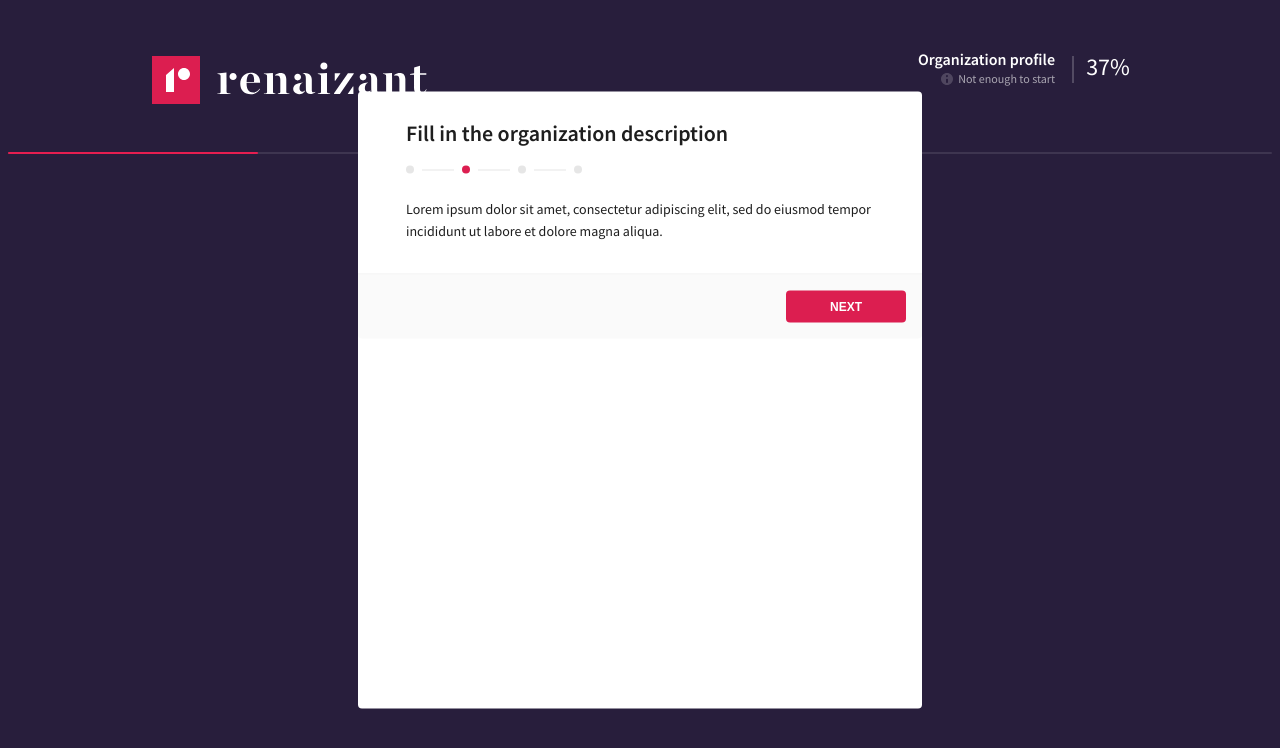
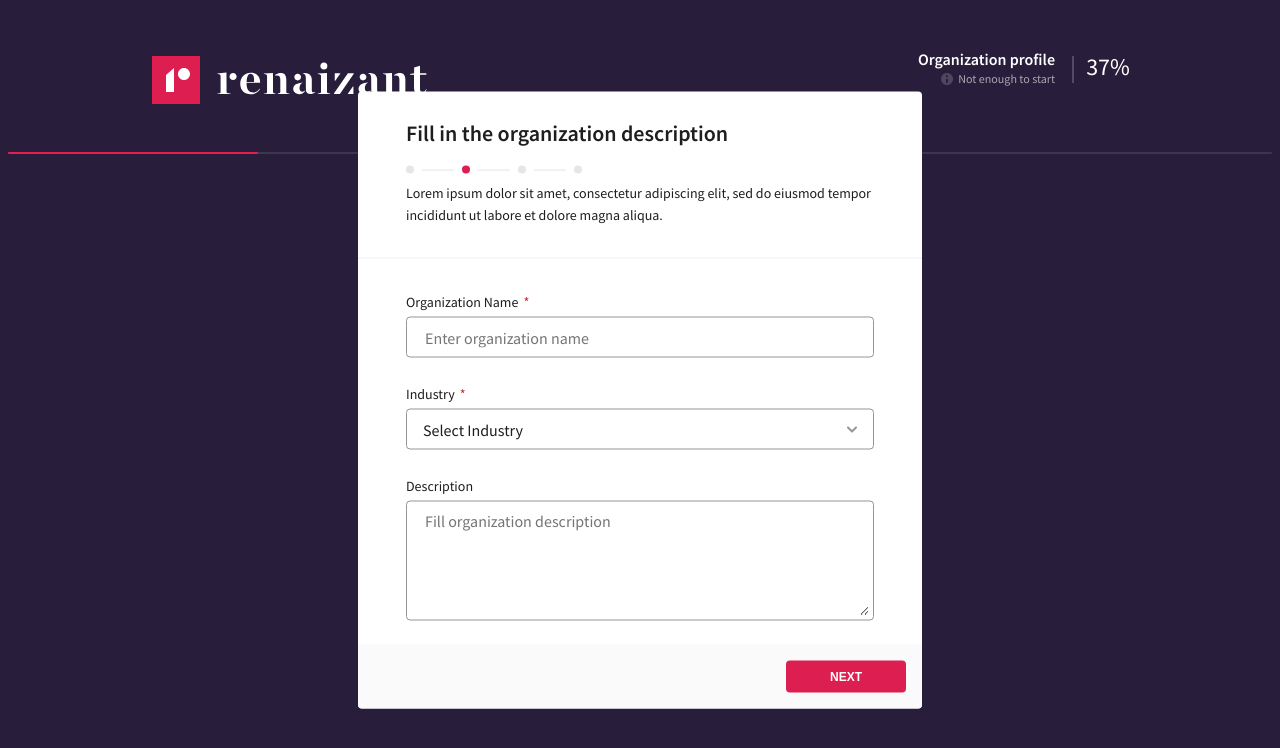
Before and after one commit to sonicpro/renaizant, an Angular app: page /wizard in a window 1280 px wide. Both pictures are taken after a click on the button "NEXT". Shown: the top 748 px of the page. Built offline with nearby package versions, Linux system fonts and the light colour scheme.

Commit message:
Completed org-step-two component.

```diff
--- a/src/app/wizard/steps/org-step-one/org-step-one.component.html
+++ b/src/app/wizard/steps/org-step-one/org-step-one.component.html
@@ -1,7 +1,7 @@
 <div class="card-body">
-  <dl class="dropdown required">
+  <dl class="input required">
     <dt class="input-label">
-      <label autocapitalize="off" maxlength="100" required="required" for="language">{{ languageLabel }}</label>
+      <label autocapitalize="off" maxlength="100" required="required">{{ languageLabel }}</label>
     </dt>
     <dd>
       <div class="container">
@@ -17,9 +17,9 @@
       </ul>
     </dd>
   </dl>
-  <dl class="dropdown required last-in-group">
+  <dl class="input required last-in-group">
     <dt class="input-label">
-      <label autocapitalize="off" maxlength="100" required="required" for="language">{{ timeZonesLabel }}</label>
+      <label autocapitalize="off" maxlength="100" required="required">{{ timeZonesLabel }}</label>
     </dt>
     <dd>
       <div class="container">
@@ -36,10 +36,10 @@
     </dd>
   </dl>
   <p class="title-copy">{{ subTitle }}</p>
-  <div class="half-size-inputs">
-    <dl class="dropdown required half-size">
+  <div class="half-width-inputs">
+    <dl class="input required half-width">
       <dt class="input-label">
-        <label autocapitalize="off" maxlength="100" required="required" for="language">{{ workHoursStartLabel }}</label>
+        <label autocapitalize="off" maxlength="100" required="required">{{ workHoursStartLabel }}</label>
       </dt>
       <dd>
         <div class="container">
@@ -58,9 +58,9 @@
         </div>
       </dd>
     </dl>
-    <dl class="dropdown required half-size">
+    <dl class="input required half-width">
       <dt class="input-label">
-        <label autocapitalize="off" maxlength="100" required="required" for="language">{{ workHoursEndLabel }}</label>
+        <label autocapitalize="off" maxlength="100" required="required">{{ workHoursEndLabel }}</label>
       </dt>
       <dd>
         <div class="container">
--- a/src/app/wizard/steps/org-step-one/org-step-one.component.ts
+++ b/src/app/wizard/steps/org-step-one/org-step-one.component.ts
@@ -28,7 +28,9 @@ export class OrgStepOneComponent {
   workHoursEndExpanded = false;
 
   timePickerMock = [
-    '12:00 AM', '1:00 AM', '2:00 AM', '3:00 AM', '4:00 AM', '5:00 AM', '6:00 AM', '7:00 AM', '8:00 AM', '9:00 AM', '10:00 AM', '11:00 AM',
-    '12:00 PM', '1:00 PM', '2:00 PM', '3:00 PM', '4:00 PM', '5:00 PM', '6:00 PM', '7:00 PM', '8:00 PM', '9:00 PM', '10:00 PM', '11:00 PM'
+    '12:00 AM', '1:00 AM', '2:00 AM', '3:00 AM', '4:00 AM', '5:00 AM',
+    '6:00 AM', '7:00 AM', '8:00 AM', '9:00 AM', '10:00 AM', '11:00 AM',
+    '12:00 PM', '1:00 PM', '2:00 PM', '3:00 PM', '4:00 PM', '5:00 PM',
+    '6:00 PM', '7:00 PM', '8:00 PM', '9:00 PM', '10:00 PM', '11:00 PM'
   ];
 }
--- a/src/app/wizard/steps/org-step-two/org-step-two.component.html
+++ b/src/app/wizard/steps/org-step-two/org-step-two.component.html
@@ -1 +1,36 @@
-<p>org-step-two works!</p>
+<div class="card-body">
+  <dl class="input required">
+    <dt class="input-label">
+      <label autocapitalize="off" maxlength="100" required="required" for="organization-name">{{ organizationNameLabel }}</label>
+    </dt>
+    <dd>
+      <input id="organization-name" [placeholder]="organizationNameHint" type="text" />
+    </dd>
+  </dl>
+  <dl class="input required">
+    <dt class="input-label">
+      <label autocapitalize="off" maxlength="100" required="required">{{ industryLabel }}</label>
+    </dt>
+    <dd>
+      <div class="container">
+        <div #industrySelected>{{ industryHint }}</div>
+        <div class="dropdown-toggle" (click)="industriesExpanded=true"></div>
+      </div>
+      <ul class="drawer" *ngIf="industriesExpanded">
+        <li *ngFor="let industry of industries">
+          <a href="#" (click)="industrySelected.innerText=$event.target.innerText; industriesExpanded=false; $event.preventDefault();">
+            {{ industry }}
+          </a>
+        </li>
+      </ul>
+    </dd>
+  </dl>
+  <dl class="input">
+    <dt class="input-label">
+      <label autocapitalize="off" maxlength="100" required="required" for="organization-name">{{ descriptionLabel }}</label>
+    </dt>
+    <dd class="text-area">
+      <textarea rows="5" cols="50" [placeholder]="descriptionHint"></textarea>
+    </dd>
+  </dl>
+</div>
--- a/src/app/wizard/steps/org-step-two/org-step-two.component.ts
+++ b/src/app/wizard/steps/org-step-two/org-step-two.component.ts
@@ -1,15 +1,24 @@
-import { Component, OnInit } from '@angular/core';
+import { Component } from '@angular/core';
 
 @Component({
   selector: 'ren-org-step-two',
   templateUrl: './org-step-two.component.html',
   styleUrls: ['../org-step.component.scss']
 })
-export class OrgStepTwoComponent implements OnInit {
+export class OrgStepTwoComponent {
+  organizationNameLabel = 'Organization Name';
+  organizationNameHint = 'Enter organization name';
 
-  constructor() { }
+  industryLabel = 'Industry';
+  industryHint = 'Select Industry';
+  industries = [
+    'Manufacturing',
+    'Production',
+    'Mining',
+    'Agriculture',
+    'Construction'
+  ];
 
-  ngOnInit() {
-  }
-
+  descriptionLabel = 'Description';
+  descriptionHint = 'Fill organization description';
 }
--- a/src/app/wizard/steps/org-step.component.scss
+++ b/src/app/wizard/steps/org-step.component.scss
@@ -14,8 +14,16 @@
   padding: 32px 48px 0;
   color: #1e1e1e;
 
-  .dropdown {
-    margin: 0 0 25px;
+  .input {
+    margin: 0;
+
+    &:not(:last-of-type) {
+      margin-bottom: 25px;
+    }
+
+    &:last-of-type {
+      margin-bottom: 24px;
+    }
 
     &.last-in-group {
       margin: 0 0 43.07px;
@@ -49,7 +57,30 @@
       line-height: 26px;
       padding: 7px 16px 8px;
 
+      > input {
+        font-family: inherit;
+        font-size: inherit;
+        border: none;
+        outline: none;
+      }
+
+      &.text-area {
+        height: 120px;
+        padding-right: 8px;
+        padding-bottom: 8px;
+      }
+
+      > textarea {
+        border: none;
+        outline: none;
+        width: 100%;
+        height: 100%;
+        font-size: inherit;
+        font-family: inherit;
+      }
+
       .container {
+        min-height: 26px;
         display: flex;
         justify-content: center;
 
@@ -61,7 +92,7 @@
           display: inline-block;
           margin-left: 0.255em;
           vertical-align: 0.255em;
-          content: url("../../../../assets/ArrowDown.svg");
+          content: url("../../../assets/ArrowDown.svg");
           flex: 0 0 10px;
           cursor: pointer;
         }
@@ -108,7 +139,7 @@
       }
     }
 
-    &.half-size {
+    &.half-width {
       flex: 0 0 218px;
     }
   }
@@ -120,7 +151,7 @@
     margin: 0 0 20.37px;
   }
 
-  div.half-size-inputs {
+  div.half-width-inputs {
     display: flex;
     justify-content: space-between;
   }
--- a/src/app/wizard/wizard.component.html
+++ b/src/app/wizard/wizard.component.html
@@ -15,6 +15,7 @@
     <div class="header-text">{{ step.getHeaderText() }}</div>
   </div>
   <ren-org-step-one *ngIf="step.getStepIndex() + 1 === 1"></ren-org-step-one>
+  <ren-org-step-two *ngIf="step.getStepIndex() + 1 === 2"></ren-org-step-two>
   <div class="card-footer">
     <button type="button" class="submit-button" (click)="step.advance()">{{ step.getButtonText() | uppercase }}</button>
   </div>
```
